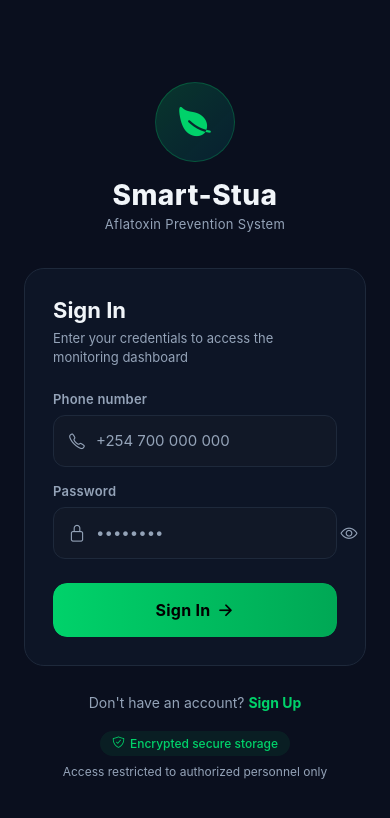
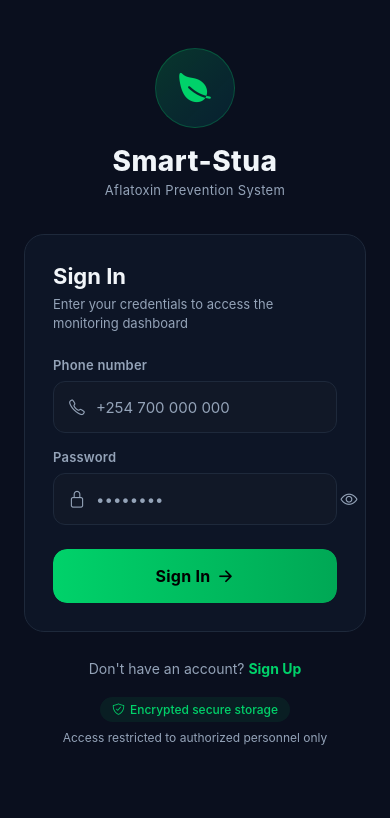
Before and after one commit to RAPHAElOCITTI/Smart-Stua-Logic, a React Native app in the folder expo/: screen /Login in a window 390 px wide. Shown: the top 818 px of the page. Built offline with nearby package versions, Linux system fonts and the light colour scheme; what expo-notifications, react-native-worklets would draw is missing.

Commit message:
fix: disable KeyboardAvoidingView padding on Android to resolve double keyboard resizing squish

```diff
--- a/expo/src/screens/LoginScreen.js
+++ b/expo/src/screens/LoginScreen.js
@@ -168,9 +168,8 @@ export default function LoginScreen({ navigation }) {
 
       <KeyboardAvoidingView
         style={{ flex: 1 }}
-        behavior="padding"
+        behavior={Platform.OS === 'ios' ? 'padding' : undefined}
         keyboardVerticalOffset={Platform.OS === 'ios' ? 20 : 0}
-        enabled
       >
         <ScrollView
           contentContainerStyle={styles.scroll}
@@ -361,7 +360,6 @@ const styles = StyleSheet.create({
   },
   innerContainer: {
     flexGrow: 1,
-    justifyContent: 'center',
     paddingHorizontal: 24,
     paddingTop: 48,
     paddingBottom: 32,
--- a/expo/src/screens/SignUpScreen.js
+++ b/expo/src/screens/SignUpScreen.js
@@ -126,9 +126,8 @@ export default function SignUpScreen({ navigation }) {
 
       <KeyboardAvoidingView
         style={{ flex: 1 }}
-        behavior="padding"
+        behavior={Platform.OS === 'ios' ? 'padding' : undefined}
         keyboardVerticalOffset={Platform.OS === 'ios' ? 20 : 0}
-        enabled
       >
         <ScrollView
           contentContainerStyle={styles.scroll}
```
